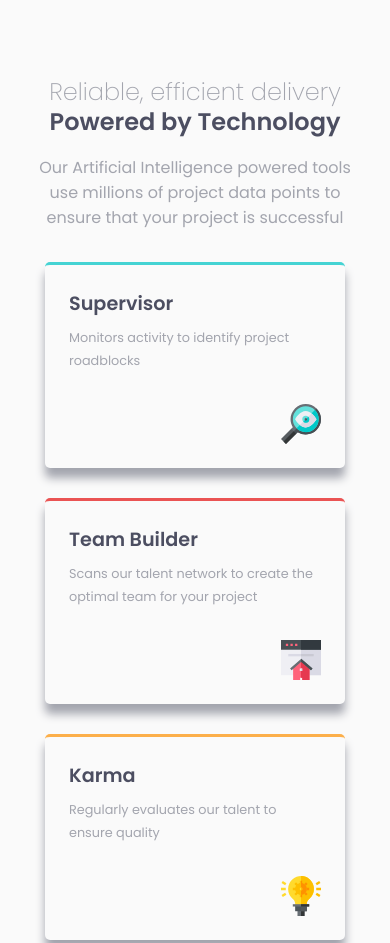
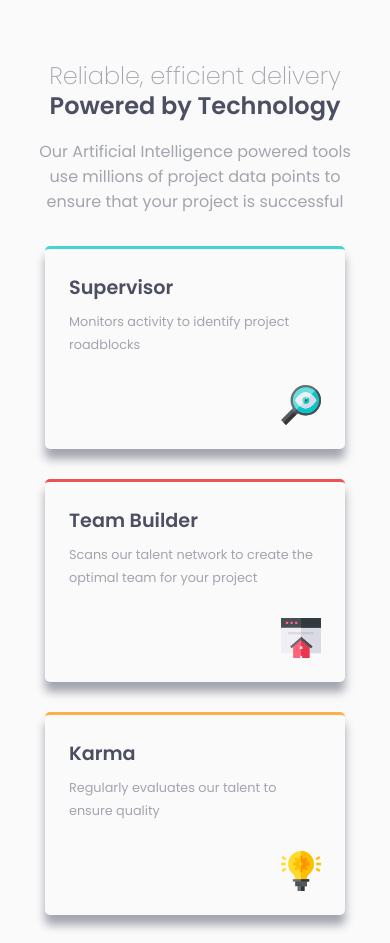
Before and after one commit to adil-khursheed/Four-card-feature-section, a plain HTML site: page index.html in a window 390 px wide. Shown: the top 943 px of the page. Drawn offline with Linux system fonts and the light colour scheme.

Commit message:
Update styles.css

```diff
--- a/styles.css
+++ b/styles.css
@@ -14,11 +14,15 @@
     box-sizing: border-box;
     font-family: 'Poppins', sans-serif;
 }
-body{
-    width: 100vw;
-    height: 100vh;
+body {
+    display: flex;
+    /* width: 100vw; */
+    min-height: 100vh;
     background-color: var(--very-light-gray);
     padding: 3rem 5rem;
+    align-items: center;
+    justify-content: center;
+    flex-direction: column;
 }
 h1{
     text-align: center;
@@ -66,7 +70,7 @@ h1{
 .feature-text{
     font-size: 0.75rem;
     line-height: 1.8;
-    margin-bottom: 2rem;
+    margin-bottom: 1.8rem;
     color: var(--grayish-blue);
 }
 .img-icon{
@@ -126,14 +130,14 @@ h1{
     .main-text{
         padding: 0 4rem;
     }
-    .feature4{
+    /* .feature4{
         margin-bottom: 5rem;
-    }
+    } */
 }
 
 @media screen and (max-width: 480px){
     body{
-        padding: 5rem 2rem;
+        padding: 4rem 2rem;
     }
     h1{
         font-size: 1.5rem;
```
